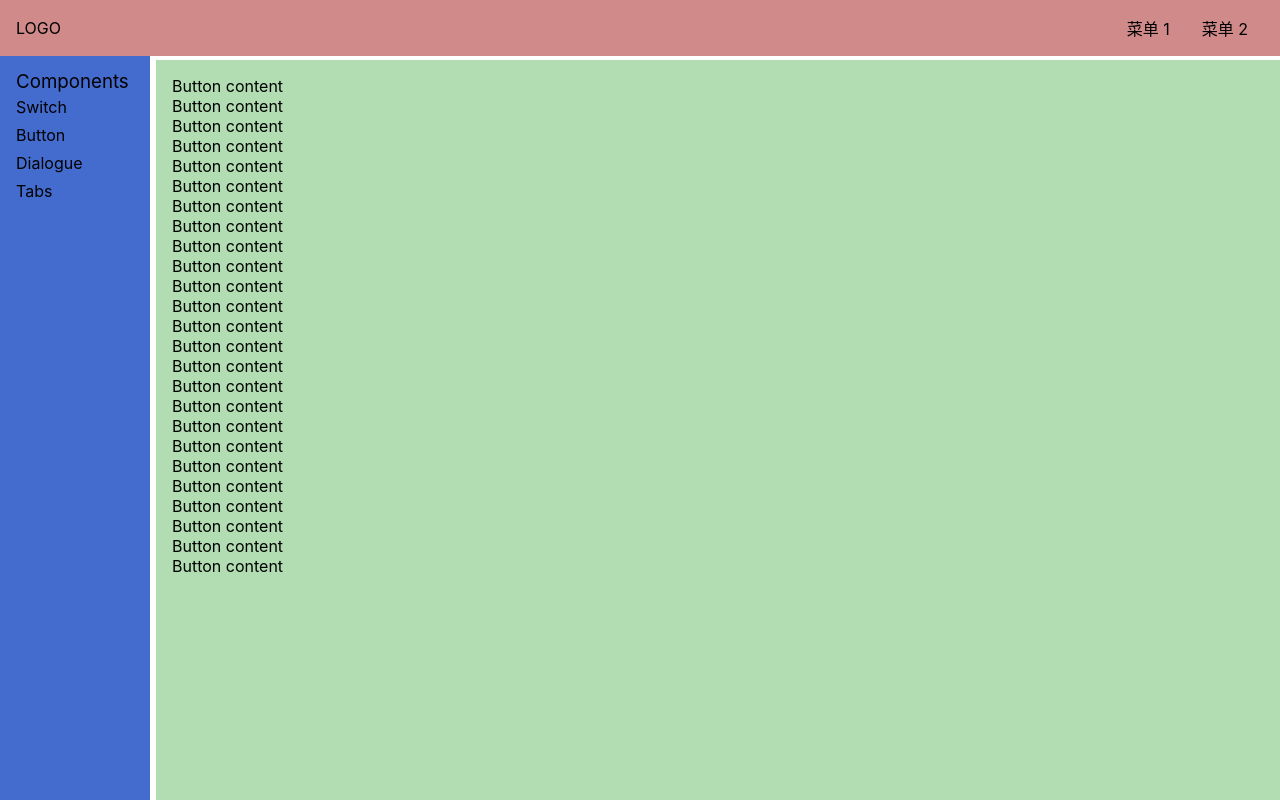
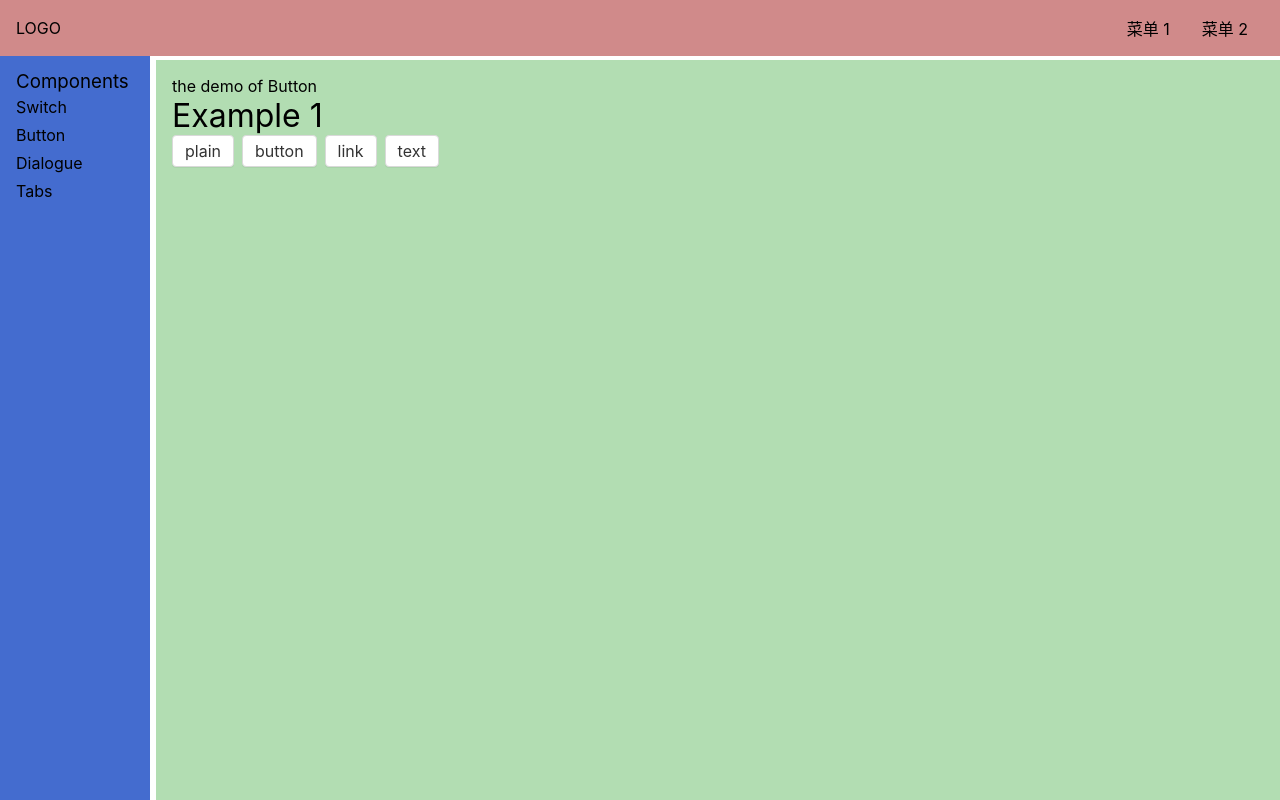
Before and after one commit to Towski0804/FlitUI, a Vue app: page /doc/button in a window 1280 px wide. Built offline with nearby package versions, Linux system fonts and the light colour scheme.

Commit message:
Apply the Least Impact CSS Principle

```diff
--- a/src/components/ButtonPage.vue
+++ b/src/components/ButtonPage.vue
@@ -1,29 +1,19 @@
 <template>
+  <div>the demo of Button</div>
+  <h1>Example 1</h1>
   <div>
-    <p>Button content</p>
-    <p>Button content</p>
-    <p>Button content</p>
-    <p>Button content</p>
-    <p>Button content</p>
-    <p>Button content</p>
-    <p>Button content</p>
-    <p>Button content</p>
-    <p>Button content</p>
-    <p>Button content</p>
-    <p>Button content</p>
-    <p>Button content</p>
-    <p>Button content</p>
-    <p>Button content</p>
-    <p>Button content</p>
-    <p>Button content</p>
-    <p>Button content</p>
-    <p>Button content</p>
-    <p>Button content</p>
-    <p>Button content</p>
-    <p>Button content</p>
-    <p>Button content</p>
-    <p>Button content</p>
-    <p>Button content</p>
-    <p>Button content</p>
+    <Button>plain</Button>
+    <Button kind="button">button</Button>
+    <Button kind="link">link</Button>
+    <Button kind="text">text</Button>
   </div>
 </template>
+<script>
+import Button from '../lib/Button.vue'
+export default {
+  components: {
+    Button
+  }
+}
+</script>
+<style lang="scss"></style>
--- /dev/null
+++ b/src/lib/Button.vue
@@ -0,0 +1,51 @@
+<template>
+  <button class="flit-button" :class="`kind-${kind}`">
+    <slot />
+  </button>
+</template>
+<script lang="ts">
+export default {
+  props: {
+    kind: {
+      type: String,
+      default: 'button'
+    }
+  }
+}
+</script>
+<style lang="scss">
+$h: 32px;
+$border-color: #d9d9d9;
+$color: #333;
+$blue: #40a9ff;
+$radius: 4px;
+.flit-button {
+  box-sizing: border-box;
+  height: $h;
+  padding: 0 12px;
+  cursor: pointer;
+  display: inline-flex;
+  justify-content: center;
+  align-items: center;
+  white-space: nowrap;
+  background: white;
+  color: $color;
+  border: 1px solid $border-color;
+  border-radius: $radius;
+  box-shadow: 0 1px 0 fade-out(black, 0.95);
+  & + & {
+    margin-left: 8px;
+  }
+  &:hover,
+  &:focus {
+    color: $blue;
+    border-color: $blue;
+  }
+  &:focus {
+    outline: none;
+  }
+  &::-moz-focus-inner {
+    border: 0;
+  }
+}
+</style>
--- a/src/lib/Switch.vue
+++ b/src/lib/Switch.vue
@@ -1,5 +1,9 @@
 <template>
-  <button :class="{ checked: modelValue }" @click="toggle">
+  <button
+    class="flit-switch"
+    :class="{ 'flit-checked': modelValue }"
+    @click="toggle"
+  >
     <span></span>
   </button>
   <div>{{ modelValue }}</div>
@@ -20,10 +24,10 @@
 }
 </script>
 
-<style lang="scss" scoped>
+<style lang="scss">
 $h: 24px;
 $h2: $h - 4px;
-button {
+.flit-switch {
   height: $h;
   width: calc($h * 2);
   border: none;
@@ -31,8 +35,7 @@
   border-radius: calc($h/2);
   position: relative;
   transition: background 250ms;
-}
-span {
+  > span {
     position: absolute;
     top: 2px;
     left: 2px;
@@ -42,13 +45,14 @@
     border-radius: calc($h2 / 2);
     transition: left 250ms;
   }
-button.checked {
+  &.flit-checked {
     background: #4cb9fa;
   }
-button.checked > span {
+  &.flit-checked > span {
     left: calc(100% - #{$h2} - 2px);
   }
-button:focus {
+  &:focus {
     outline: none;
   }
+}
 </style>
--- /dev/null
+++ b/src/lib/flit.scss
@@ -0,0 +1,12 @@
+[class^='flit-'],
+[class*=' flit-'] {
+  margin: 0;
+  padding: 0;
+  box-sizing: border-box;
+  font-size: 16px;
+  font-family: -apple-system, 'Noto Sans', 'Helvetica Neue', Helvetica,
+    'Nimbus Sans L', Arial, 'Liberation Sans', 'PingFang SC', 'Hiragino Sans GB',
+    'Noto Sans CJK SC', 'Source Han Sans SC', 'Source Han Sans CN',
+    'Microsoft YaHei', 'Wenquanyi Micro Hei', 'WenQuanYi Zen Hei', 'ST Heiti',
+    SimHei, 'WenQuanYi Zen Hei Sharp', sans-serif;
+}
--- a/src/main.ts
+++ b/src/main.ts
@@ -1,7 +1,8 @@
+import './lib/flit.scss'
+import './index.scss'
 import { router } from './router'
 import App from './App.vue'
 import { createApp } from 'vue'
-import './index.scss'
 
 const app = createApp(App)
 app.use(router)
```
Lines whose indentation alone changed are shown as unchanged.
